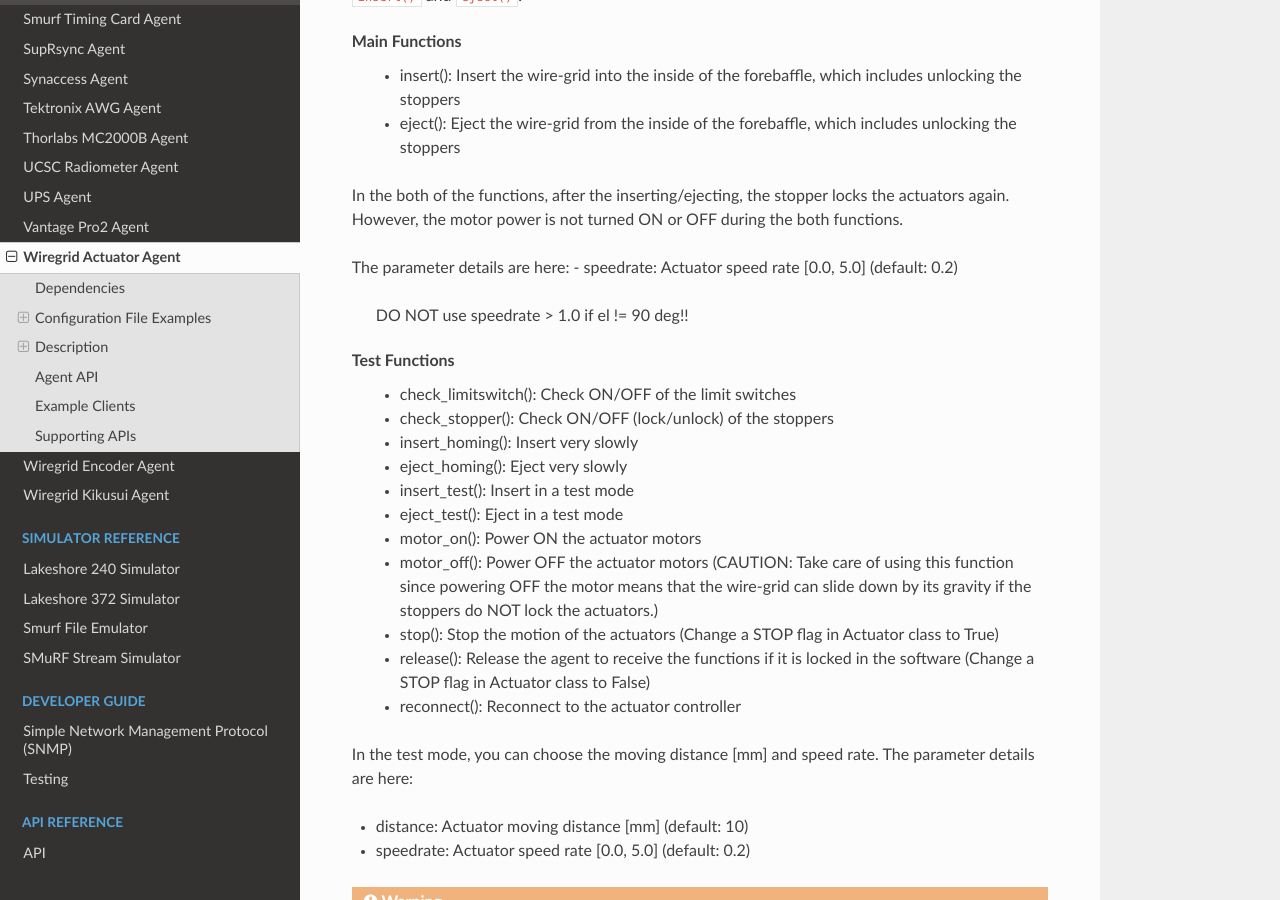
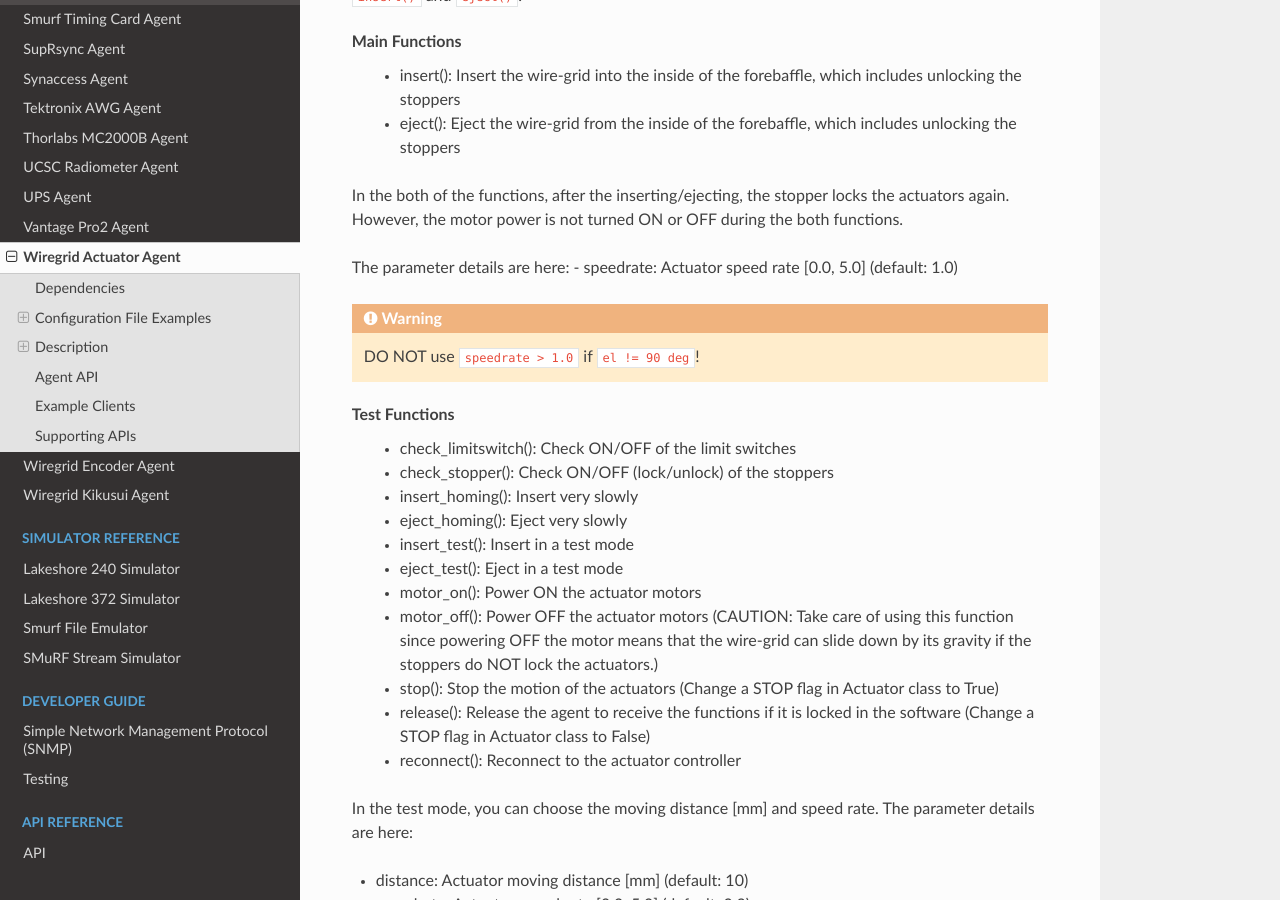
Before and after one commit to simonsobs/socs, a Sphinx documentation site: the page built from docs/agents/wiregrid_actuator.rst, in a window 1280 px wide and 900 px high, scrolled down 1480 px. Built offline with Sphinx 7.4.7 and the Read the Docs theme 2.0.0, drawn with Linux system fonts in a browser that asks for light colours.

Commit message:
update wiregrid_actuator.rst

```diff
--- a/docs/agents/wiregrid_actuator.rst
+++ b/docs/agents/wiregrid_actuator.rst
@@ -78,8 +78,10 @@ In the both of the functions, after the inserting/ejecting, the stopper locks th
 However, the motor power is not turned ON or OFF during the both functions.
 
 The parameter details are here:
-- speedrate: Actuator speed rate [0.0, 5.0] (default: 0.2)
-  DO NOT use speedrate > 1.0 if el != 90 deg!!
+- speedrate: Actuator speed rate [0.0, 5.0] (default: 1.0)
+
+.. warning::
+  DO NOT use ``speedrate > 1.0`` if ``el != 90 deg``!
 
 **Test Functions**
  - check_limitswitch(): Check ON/OFF of the limit switches
```
